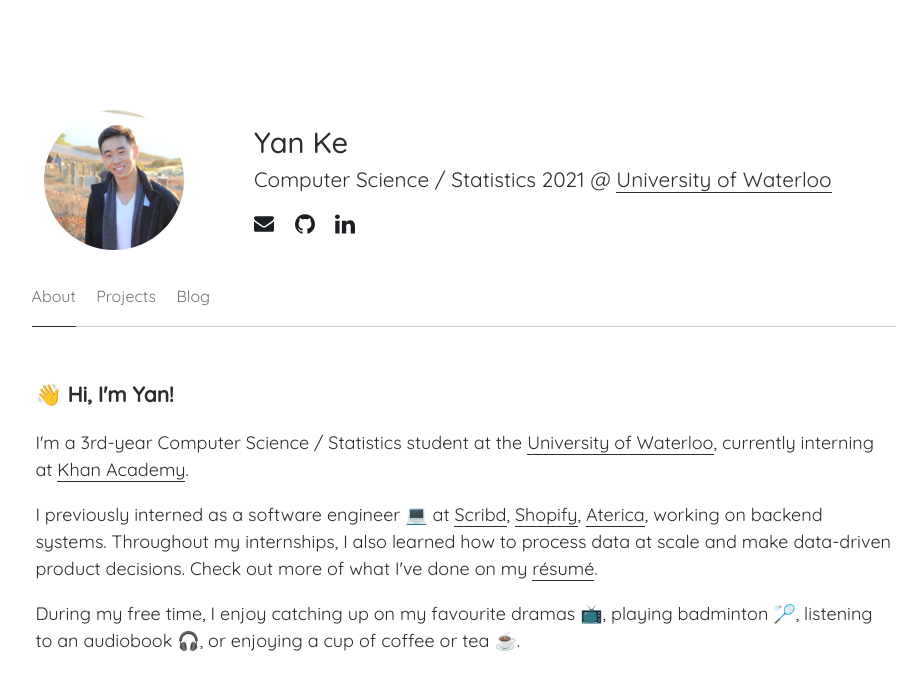
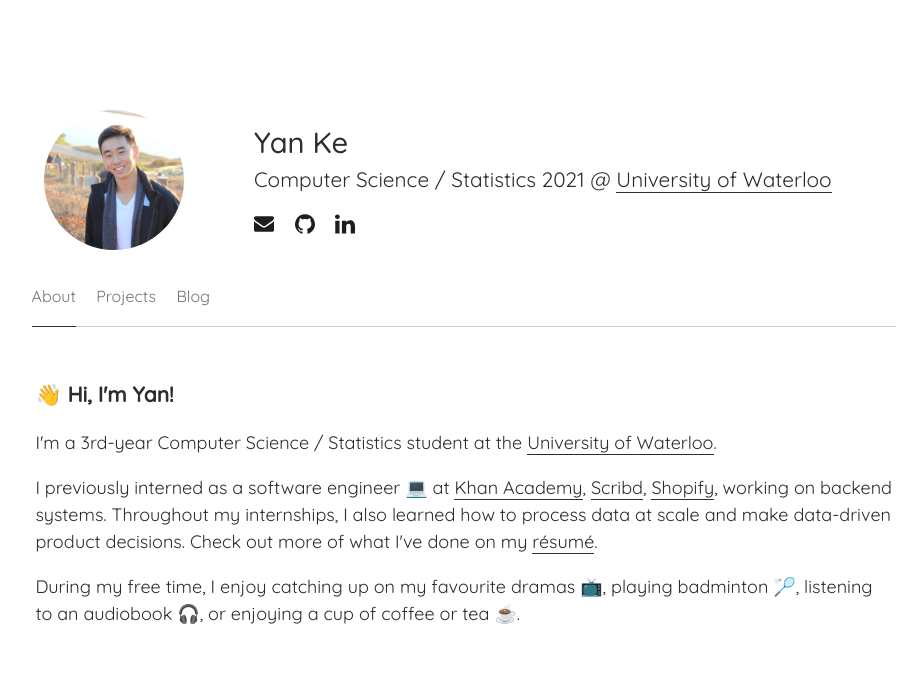
Before and after one commit to yanske/yanske1.github.io, a Jekyll site: the page built from html/index.html, in a window 1280 px wide. Shown: the top 690 px of the page, without its empty margins (176-1098 px from the left). Built offline with Jekyll 4.4.1, drawn with Linux system fonts in a browser that asks for light colours.

Commit message:
Update resume, update bio

```diff
--- a/html/index.html
+++ b/html/index.html
@@ -6,10 +6,18 @@
 <div class="home wrapper">
   <h3>👋 Hi, I'm Yan!</h3>
   <p>
-    I'm a 3rd-year Computer Science / Statistics student at the <a class="ext" href="https://uwaterloo.ca/" target="_blank" rel="noopener">University of Waterloo</a>, currently interning at <a class="ext" href="https://www.khanacademy.org/" target="_blank" rel="noopener">Khan Academy</a>.
+    {% assign current_job = site.data.experience.current %}
+    I'm a 3rd-year Computer Science / Statistics student at the <a class="ext" href="https://uwaterloo.ca/" target="_blank" rel="noopener">University of Waterloo</a>.
+    {% if current_job %}
+      Currently I'm interning at <a class="ext" href={{ current.link }} target="_blank" rel="noopener">{{ current.name }}</a>.
+    {% endif %}
   </p>
   <p>
-    I previously interned as a software engineer 💻 at <a class="ext" href="https://www.scribd.com/" target="_blank" rel="noopener">Scribd</a>, <a class="ext" href="https://www.shopify.ca" target="_blank" rel="noopener">Shopify</a>, <a class="ext" href="https://www.aterica.com/" target="_blank" rel="noopener">Aterica</a>, working on backend systems. Throughout my internships, I also learned how to process data at scale and make data-driven product decisions. Check out more of what I've done on my <a class="ext" href="{{ site.baseurl }}/assets/resume.pdf" target="_blank">résumé</a>.
+    I previously interned as a software engineer 💻 at
+    {% for work in site.data.experience.previous %}
+      <a class="ext" href={{ work.link }} target="_blank" rel="noopener">{{ work.name }}</a>,
+    {% endfor %}
+    working on backend systems. Throughout my internships, I also learned how to process data at scale and make data-driven product decisions. Check out more of what I've done on my <a class="ext" href="{{ site.baseurl }}/assets/resume.pdf" target="_blank">résumé</a>.
   </p>
   <p>
     During my free time, I enjoy catching up on my favourite dramas 📺, playing badminton 🏸, listening to an audiobook 🎧, or enjoying a cup of coffee or tea ☕.
```
Also changed, not shown: _data/experience.yml (added, +10 -0 lines), _data/contacts.yml (line endings or trailing spaces), 2 other files.
